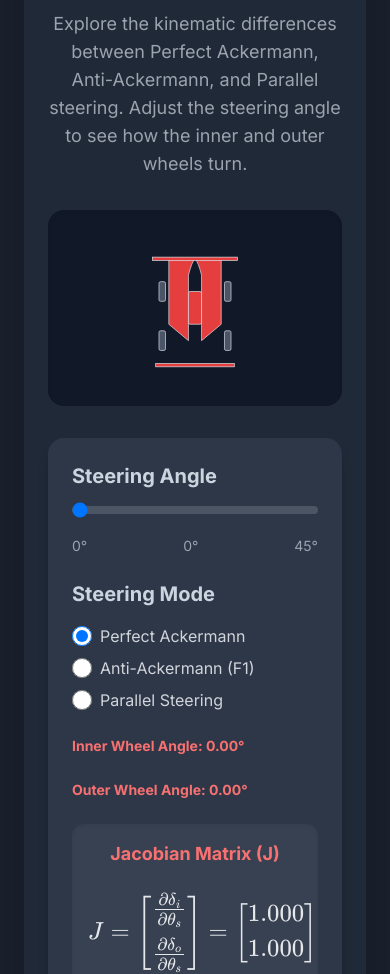
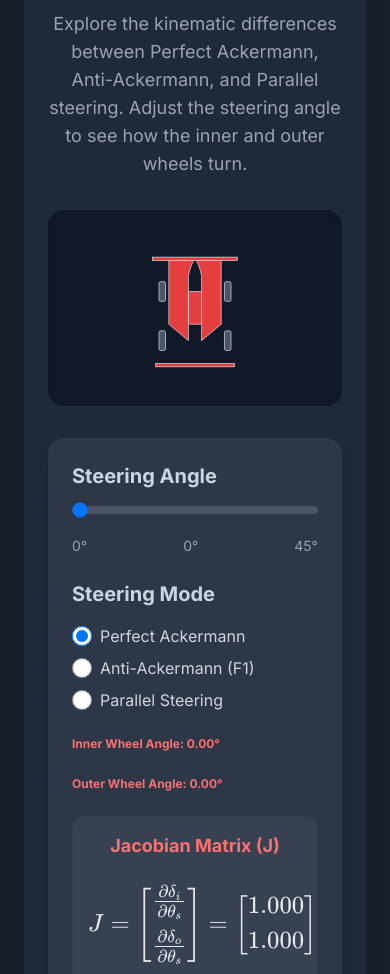
Before and after one commit to Armaan-Chawla/MECH3001-Ackermann-Simulation, a plain HTML site: page index.html in a window 390 px wide. Shown: the part 142-1116 px from the top of the page. Drawn offline with nearby package versions, Linux system fonts and the light colour scheme.

Commit message:
Update index.html

```diff
--- a/index.html
+++ b/index.html
@@ -92,9 +92,8 @@
                 </div>
 
                 <!-- Display of Calculated Angles -->
-                <p class="text-sm md:text-lg font-bold text-red-400">Inner Wheel Angle: <span id="innerAngle">0.00°</span></p>
-<p class="text-sm md:text-lg font-bold text-red-400">Outer Wheel Angle: <span id="outerAngle">0.00°</span></p>
-
+                <p class="text-xs sm:text-sm md:text-lg font-bold text-red-400">Inner Wheel Angle: <span id="innerAngle">0.00°</span></p>
+                <p class="text-xs sm:text-sm md:text-lg font-bold text-red-400">Outer Wheel Angle: <span id="outerAngle">0.00°</span></p>
                 <!-- Jacobian Display -->
                 <div class="bg-gray-700 p-4 rounded-xl space-y-2 shadow-inner">
                     <p class="text-lg font-bold text-red-400 text-center">Jacobian Matrix (J)</p>
```
